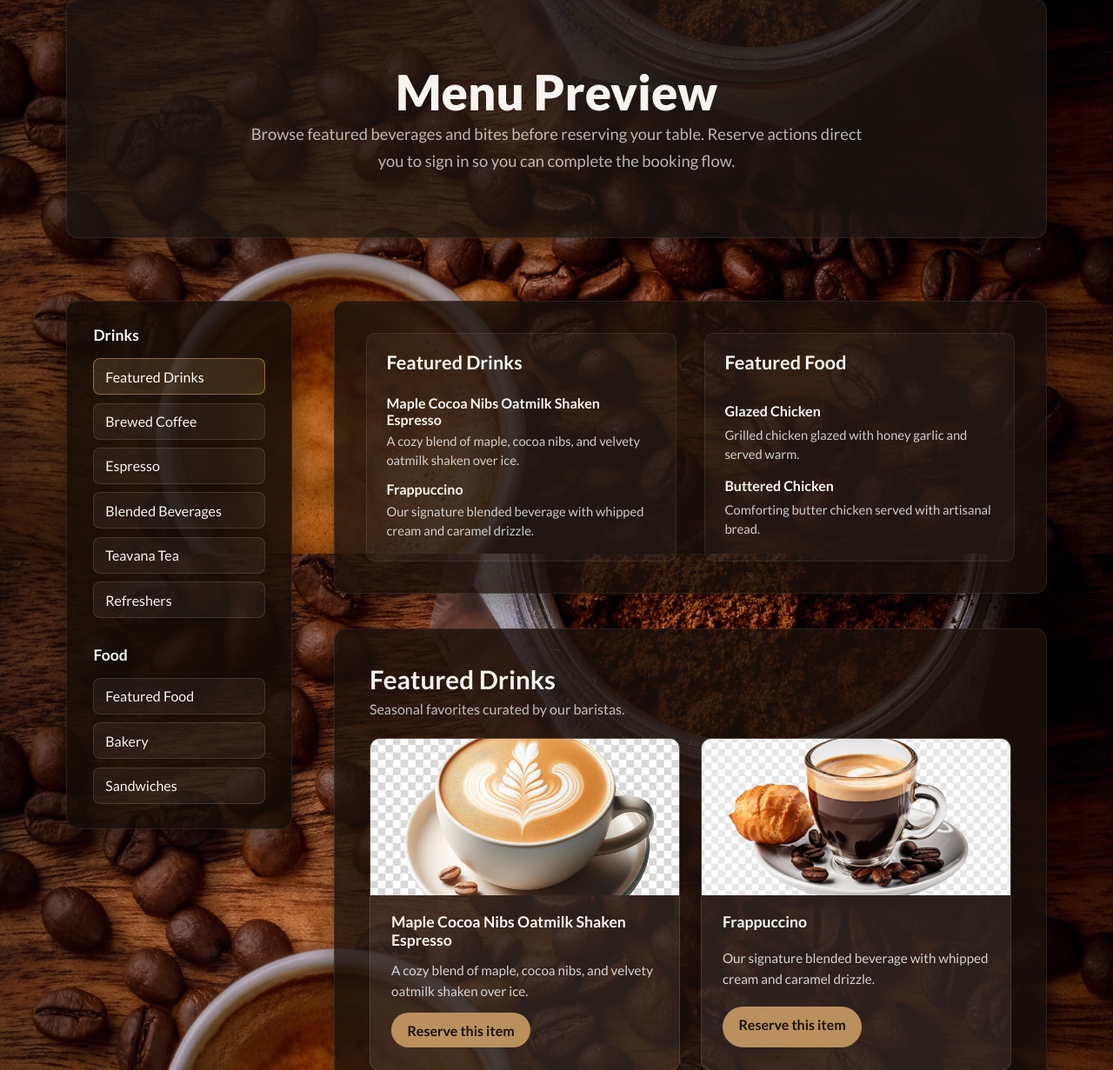
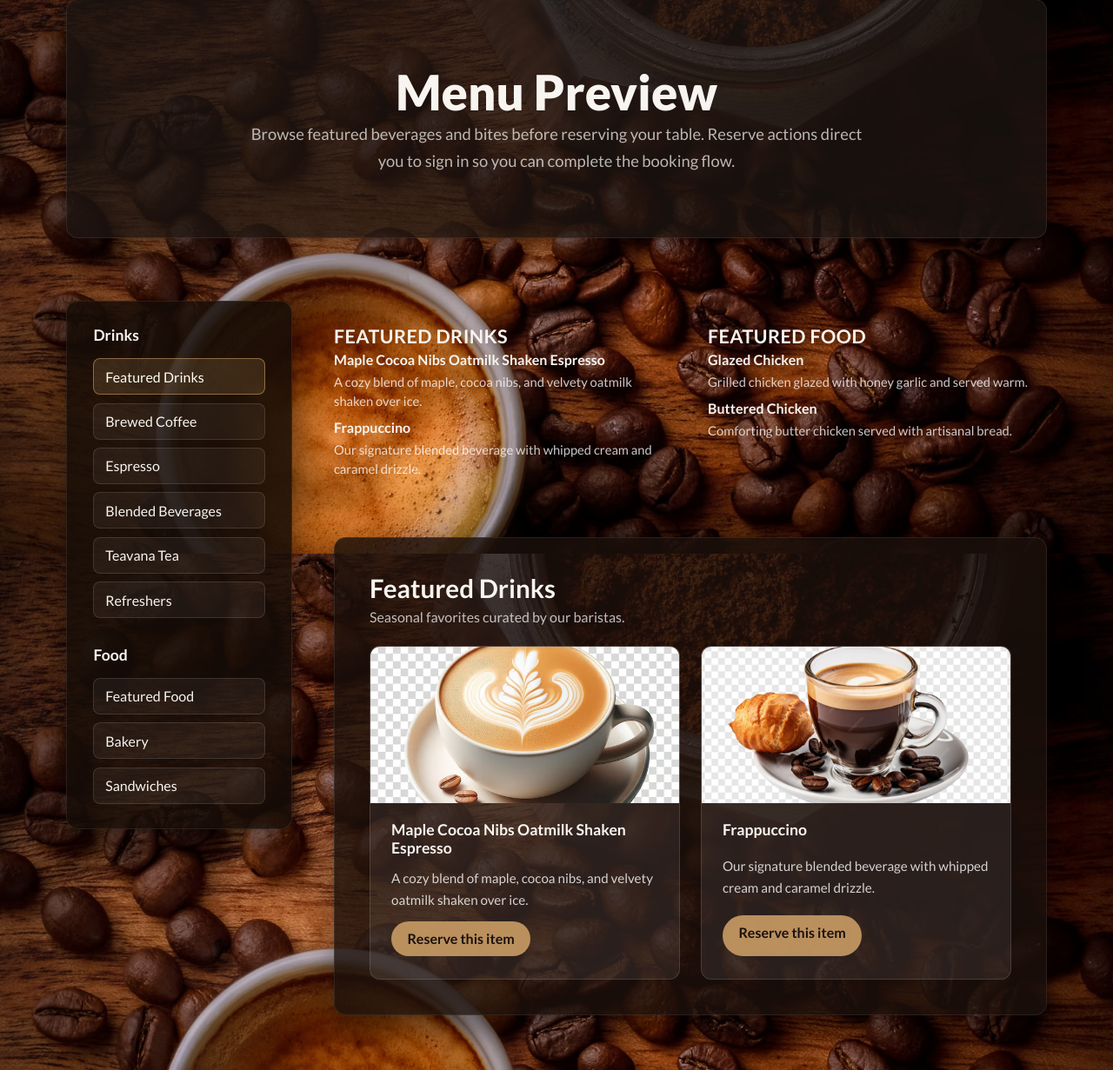
Before and after one commit to tormis-neil/it302-mco, a Django app: page /menu/ in a window 1280 px wide. Shown: the part 163-1394 px from the top of the page at 87% size. Run offline with Django 4.2, Linux system fonts and the light colour scheme; some libraries are stand-ins or nearby versions.

Commit message:
Updated static folder

```diff
--- a/static/css/menu.css
+++ b/static/css/menu.css
@@ -89,35 +89,28 @@
 }
 
 .menu-featured {
-    background: rgba(27, 17, 12, 0.82);
-    border-radius: var(--radius-base);
-    border: 1px solid rgba(255, 255, 255, 0.08);
-    box-shadow: 0 18px 36px rgba(0, 0, 0, 0.4);
-    padding: clamp(1.75rem, 4vw, 2.25rem);
+    padding: clamp(1.25rem, 3vw, 1.75rem) 0;
     display: grid;
     grid-template-columns: repeat(auto-fit, minmax(220px, 1fr));
-    gap: clamp(1.5rem, 4vw, 2rem);
+    gap: clamp(1.5rem, 4vw, 2.5rem);
 }
 
 .menu-featured__card {
-    background: rgba(255, 255, 255, 0.04);
-    border: 1px solid rgba(255, 255, 255, 0.08);
-    border-radius: 0.65rem;
-    padding: 1.2rem 1.4rem 1.5rem;
-    display: grid;
-    gap: 0.75rem;
+    gap: 0.65rem;
 }
 
 .menu-featured__title {
     font-size: 1.35rem;
     font-weight: 700;
-    margin-bottom: 0.75rem;
+    margin-bottom: 0.25rem;
+    letter-spacing: 0.02em;
+    text-transform: uppercase;
 }
 
 .menu-featured__list {
     list-style: none;
     display: grid;
-    gap: 0.8rem;
+    gap: 0.6rem;
     padding: 0;
     margin: 0;
 }
--- a/templates/accounts/login.html
+++ b/templates/accounts/login.html
@@ -29,10 +29,6 @@
         </div>
     </form>
 
-    <p class="auth-note">
-        Multiple failed attempts will temporarily lock your account for 1 hour to protect against brute-force attacks. Sessions are encrypted and expire automatically when inactive.
-    </p>
-
     <p class="auth-alt">
         <em>Don’t have an account?</em> <a href="{% url 'accounts:signup' %}" class="links">Sign Up</a>
     </p>
--- a/templates/accounts/signup.html
+++ b/templates/accounts/signup.html
@@ -7,9 +7,6 @@
 {% block content %}
 <section aria-labelledby="signup-title" class="auth-card">
     <h1 id="signup-title" class="hero-heading auth-title">Create your Brews &amp; Chews account</h1>
-    <p class="auth-note" role="note">
-        Your credentials are protected with Argon2 hashing and encrypted sessions for maximum security.
-    </p>
 
     <form action="#" method="post" class="auth-form" novalidate data-signup-form>
         {% csrf_token %}
```
